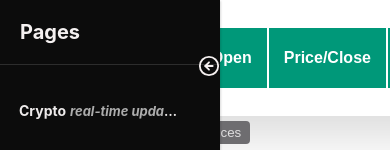
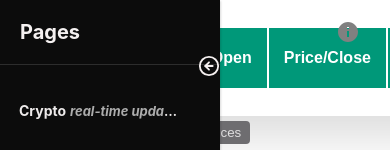
Before and after one commit to KostasSp/Investment-Tracker, a React (Create React App) app in the folder client/: page /daily-stock-updates in a window 390 px wide. Shown: the top 150 px of the page. Built offline with nearby package versions, Linux system fonts and the light colour scheme.

Commit message:
add responsiveness to info icon

```diff
--- a/client/src/App.scss
+++ b/client/src/App.scss
@@ -19,7 +19,7 @@ tr:nth-child(odd) {
 .styled-table thead tr {
   background-color: #009879;
   color: #ffffff;
-  text-align: left;
+  text-align: center;
 }
 
 .styled-table th,
@@ -55,6 +55,13 @@ tr:nth-child(odd) {
   right: 220px;
 }
 
+@media (max-width: 980px) {
+  .info-icon {
+    top: 20px;
+    right: 30px;
+  }
+}
+
 @mixin invest-arrow {
   display: flex;
   align-items: center;
--- a/client/src/components/input-field/InputField.styles.scss
+++ b/client/src/components/input-field/InputField.styles.scss
@@ -14,7 +14,6 @@ input {
   justify-content: center;
   color: #009879;
   font-size: 2px;
-  opacity: 0.75;
   margin-top: 8px;
 }
 
--- a/client/src/components/sidebar/SideBar.scss
+++ b/client/src/components/sidebar/SideBar.scss
@@ -17,6 +17,7 @@
   top: 55px;
   cursor: pointer;
 }
+
 #header .pro-sidebar {
   width: 100%;
   min-width: 100%;
```
